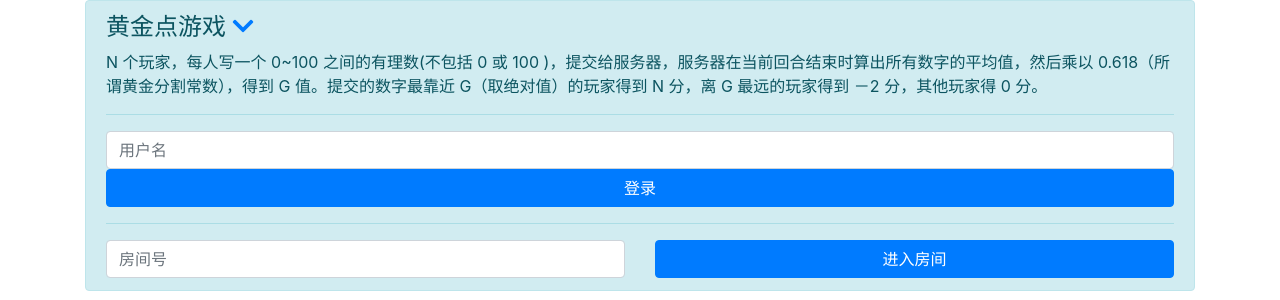
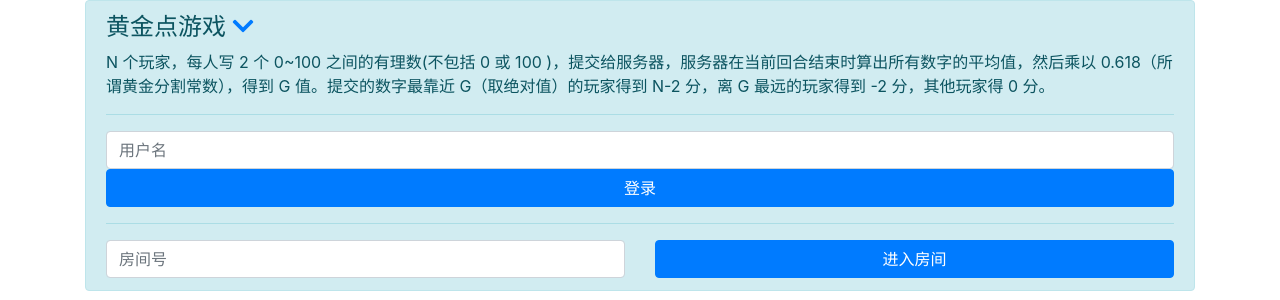
Before and after one commit to njumsc/BOTBattle.net, a Django app: page /goldennum/ in a window 1280 px wide, after a click that opens the changed part. Shown: the top 300 px of the page. Run offline with Django 3.2, Linux system fonts and the light colour scheme; data that the repository does not hold is empty; some libraries are stand-ins or nearby versions.

Commit message:
:bug: fixed bugs in html
change the rule introduction

```diff
--- a/goldennum/templates/goldennum/goldennum.html
+++ b/goldennum/templates/goldennum/goldennum.html
@@ -85,7 +85,7 @@
                     <div class="alert alert-info" role="alert">
                         <h4 class="alert-heading">黄金点游戏 <a class="fas fa-chevron-down" data-toggle="collapse" href="#crules" role="button" aria-expanded="false" aria-controls="crules"></a></h4>
                         <div class="collapse multi-collapse" id="crules">
-                            <p>N 个玩家，每人写一个 0~100 之间的有理数(不包括 0 或 100 )，提交给服务器，服务器在当前回合结束时算出所有数字的平均值，然后乘以 0.618（所谓黄金分割常数），得到 G 值。提交的数字最靠近 G（取绝对值）的玩家得到 N 分，离 G 最远的玩家得到 －2 分，其他玩家得 0 分。</p>
+                            <p>N 个玩家，每人写 2 个 0~100 之间的有理数(不包括 0 或 100 )，提交给服务器，服务器在当前回合结束时算出所有数字的平均值，然后乘以 0.618（所谓黄金分割常数），得到 G 值。提交的数字最靠近 G（取绝对值）的玩家得到 N-2 分，离 G 最远的玩家得到 -2 分，其他玩家得 0 分。</p>
                         <!-- </div> -->
                         <hr>
                         <div id='login-panel'>
```
